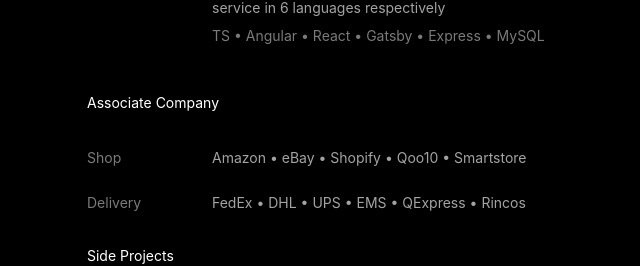
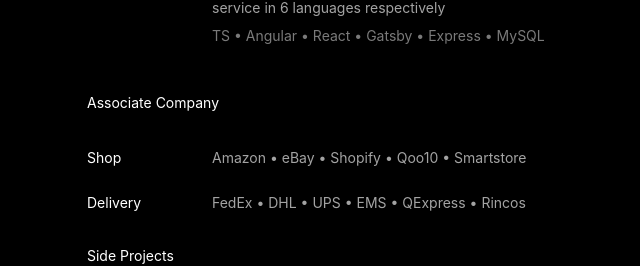
Before and after one commit to luke2327/luke2327, a Next.js app in the folder page_repository/: page / in a window 1280 px wide. Shown: the part 1112-1378 px from the top of the page, without its empty margins (315-955 px from the left). Built offline with nearby package versions, Linux system fonts and the light colour scheme.

Commit message:
feat: mod styles

```diff
--- a/page_repository/src/components/history/AssociateCompanyList.tsx
+++ b/page_repository/src/components/history/AssociateCompanyList.tsx
@@ -12,7 +12,7 @@ export default function LinkCard() {
         <AssociateTitle>
           <AssociateTitleText
             aria-label={`heading: Shop`}
-            className={'link-title-text'}
+            className={'associate-title-text'}
           >
             Shop
           </AssociateTitleText>
@@ -23,7 +23,7 @@ export default function LinkCard() {
         <AssociateTitle>
           <AssociateTitleText
             aria-label={`heading: Delivery`}
-            className={'link-title-text'}
+            className={'associate-title-text'}
           >
             Delivery
           </AssociateTitleText>
--- a/page_repository/src/pages/_app.tsx
+++ b/page_repository/src/pages/_app.tsx
@@ -6,6 +6,7 @@ import Script from 'next/script';
 import { ThemeProvider } from 'next-themes';
 import { useEffect, useState } from 'react';
 
+import Header from '@/components/layout/Header';
 import { defaultThemeColor, gaTrackingId } from '@/constants/AppConfig';
 import { GlobalStyle } from '@/styles/globals.styled';
 
@@ -56,7 +57,14 @@ function MyApp({ Component, pageProps }: AppProps) {
           </ThemeProvider>
         </>
       ) : (
-        <p>Loading</p>
+        <>
+          <Header />
+          <div
+            className={'flex h-[100vh] w-[100vw] items-center justify-center'}
+          >
+            Loading...
+          </div>
+        </>
       )}
     </>
   );
--- a/page_repository/src/styles/globals.styled.ts
+++ b/page_repository/src/styles/globals.styled.ts
@@ -32,7 +32,8 @@ export const GlobalStyle = createGlobalStyle`
     h2.skill-heading,
     h2.associate-company-heading,
     a.history-anchor,
-    a.link-anchor
+    a.link-anchor,
+    p.associate-title-text
   ) {
     color: var(--luke2327-colors-white-500);
   }
@@ -45,7 +46,8 @@ export const GlobalStyle = createGlobalStyle`
     h2.skill-heading,
     h2.associate-company-heading,
     a.history-anchor,
-    a.link-anchor
+    a.link-anchor,
+    p.associate-title-text
   ) {
     color: var(--luke2327-colors-black-500);
   }
```
